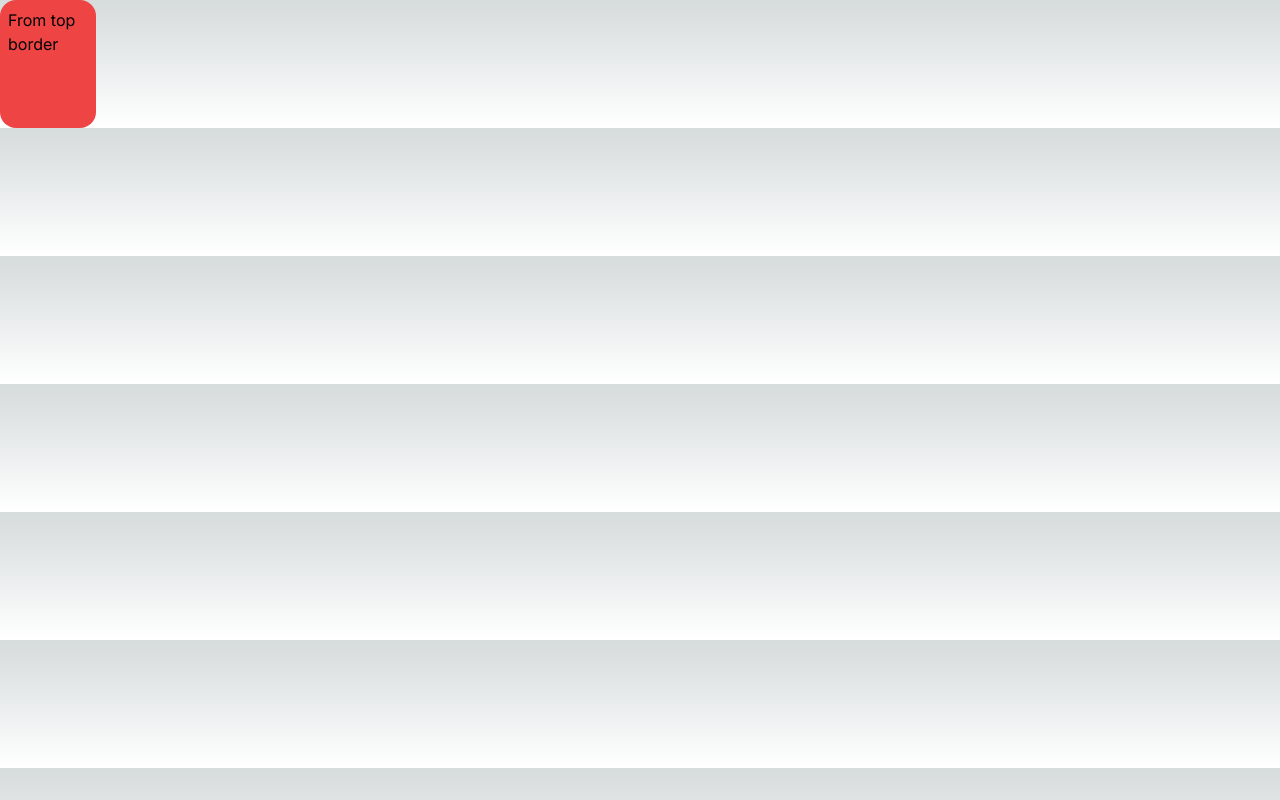
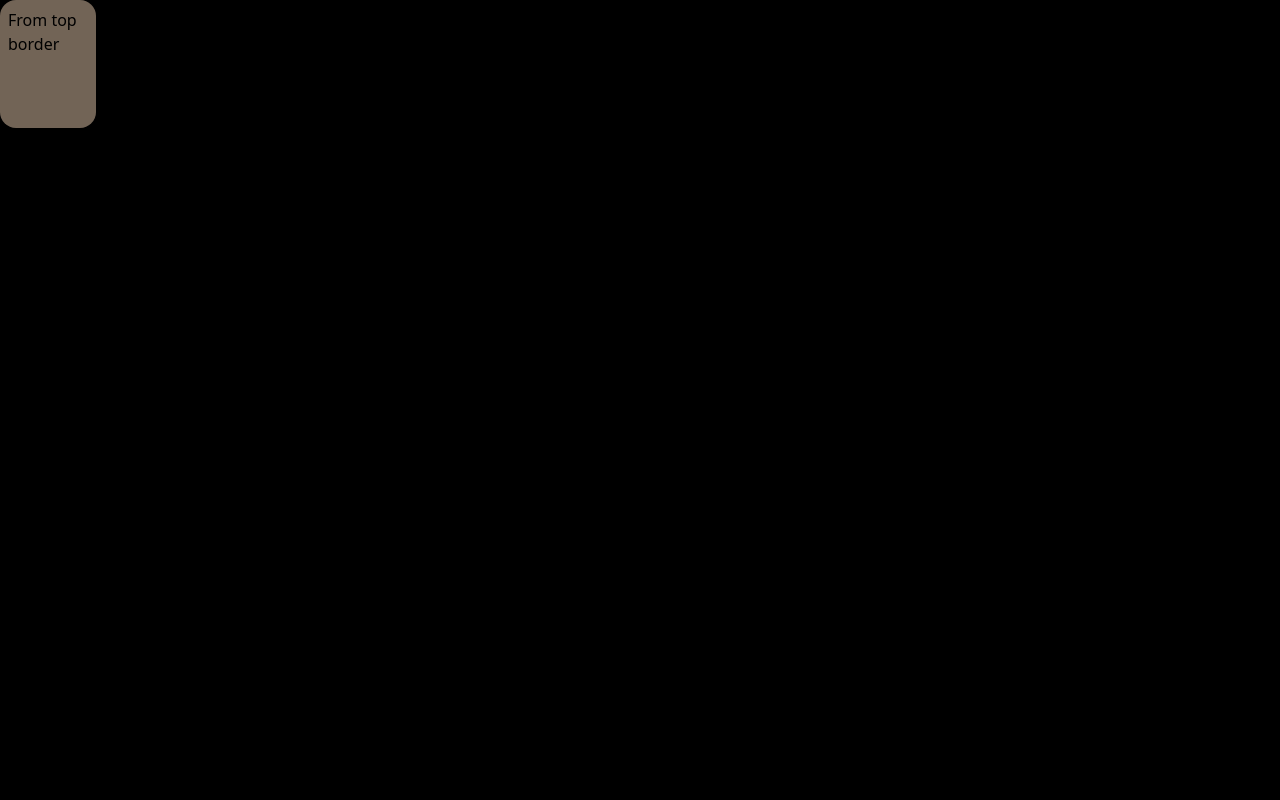
Before and after one commit to remyShift/Portfolio_GameBoy_Next, a Next.js app: page / in a window 1280 px wide. Built offline with nearby package versions, Linux system fonts and the light colour scheme.

Commit message:
all works lets begin

```diff
--- a/src/app/globals.css
+++ b/src/app/globals.css
@@ -2,32 +2,6 @@
 @tailwind components;
 @tailwind utilities;
 
-:root {
-  --foreground-rgb: 0, 0, 0;
-  --background-start-rgb: 214, 219, 220;
-  --background-end-rgb: 255, 255, 255;
+body {
+	background-color: #000;
 }
-
-@media (prefers-color-scheme: dark) {
-  :root {
-    --foreground-rgb: 255, 255, 255;
-    --background-start-rgb: 0, 0, 0;
-    --background-end-rgb: 0, 0, 0;
-  }
-}
-
-body {
-  color: rgb(var(--foreground-rgb));
-  background: linear-gradient(
-      to bottom,
-      transparent,
-      rgb(var(--background-end-rgb))
-    )
-    rgb(var(--background-start-rgb));
-}
-
-@layer utilities {
-  .text-balance {
-    text-wrap: balance;
-  }
-}
--- a/src/app/layout.tsx
+++ b/src/app/layout.tsx
@@ -1,8 +1,5 @@
 import type { Metadata } from "next";
-import { Inter } from "next/font/google";
 import "./globals.css";
-
-const inter = Inter({ subsets: ["latin"] });
 
 export const metadata: Metadata = {
 	title: "Create Next App",
@@ -16,7 +13,7 @@ export default function RootLayout({
 }>) {
 	return (
 		<html lang="en">
-      <body className={inter.className}>{children}</body>
+			<body>{children}</body>
 		</html>
 	);
 }
--- a/src/components/TopBorder.tsx
+++ b/src/components/TopBorder.tsx
@@ -1,5 +1,5 @@
 export default function TopBorder() {
 	return (
-		<div className="w-24 h-32 bg-red-500 rounded-2xl p-2">From top border</div>
+		<div className="w-24 h-32 bg-topbrown rounded-2xl p-2">From top border</div>
 	);
 }
--- a/tailwind.config.ts
+++ b/tailwind.config.ts
@@ -13,8 +13,12 @@ const config: Config = {
 				"gradient-conic":
 					"conic-gradient(from 180deg at 50% 50%, var(--tw-gradient-stops))",
 			},
+			colors: {
+				topbrown: "#726456",
+			},
 		},
 	},
 	plugins: [],
 };
+
 export default config;
```
Lines whose indentation alone changed are shown as unchanged.
